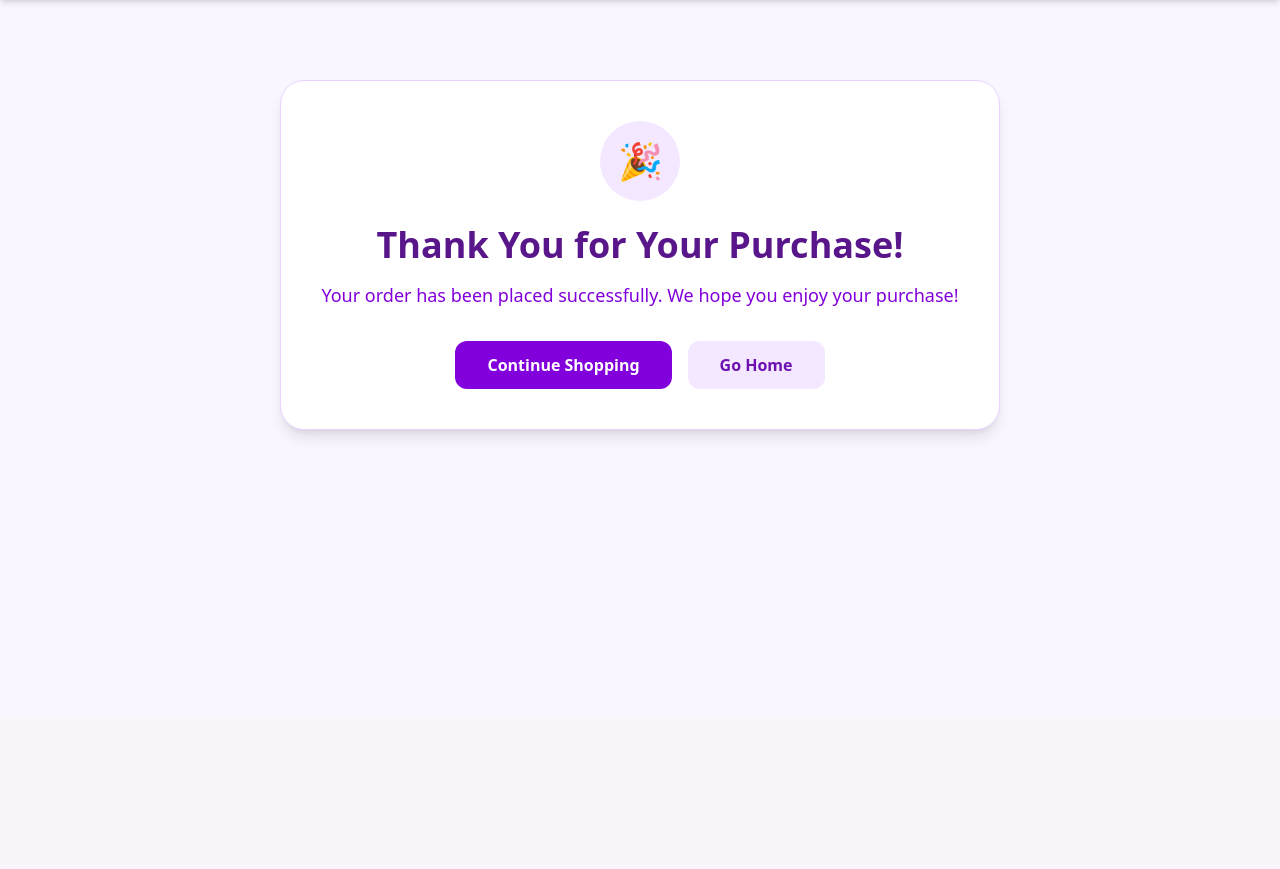
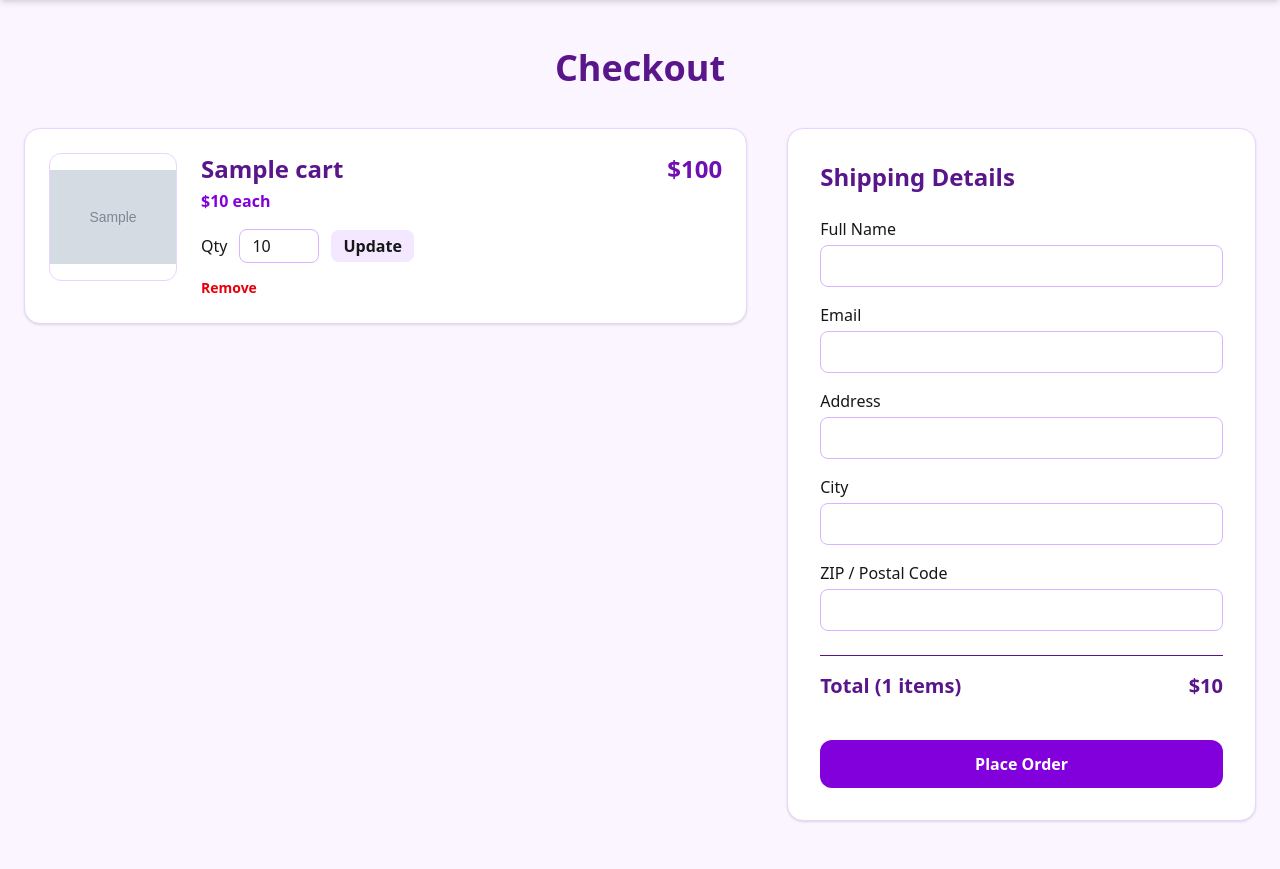
Before and after one commit to dilisa25/unit-3-data-science, a Flask app: template templates/checkout.html.jinja in a window 1280 px wide. Shown: the part 84-953 px from the top of the page. Before the commit the page ends 522 px from the top, so only its background shows below. Run offline with Flask 3, Linux system fonts and the light colour scheme; the template is opened without the code that fills it: most values are stand-ins (such as "Sample title", 1, 10 or a date in 2020); grey boxes marked "Sample" are stand-in pictures.

Commit message:
orders page

```diff
--- a/main.py
+++ b/main.py
@@ -191,7 +191,7 @@ def checkout():
 
 @app.route("/thankyou")
 def thank():
-    return render_template()
+    return render_template("thankyou.html.jinja")
 
 
 @app.route("/cart/<product_id>/update_qty", methods=["POST"])
@@ -304,3 +304,28 @@ def logout():
     logout_user()
     flash("You have been logged out! Thanks for shopping")
     return redirect("/login")
+
+@app.route("/orders")
+@login_required
+def order():
+
+    connection = connect_db()
+    cursor = connection.cursor()
+
+    cursor.execute("""
+        SELECT
+           `Sale`.`ID`,
+           `Sale`.`Timestamp`,
+            SUM(`SaleCart`.`Quantity` ) AS 'Quantity',
+            SUM(`SaleCart`.`Quantity` * `Product`.`Price`) AS 'Total'
+        FROM `Sale`
+        JOIN `SaleCart` ON `SaleCart`.`SaleID` = `Sale`.`ID`
+        JOIN `Product` ON `Product`.`ID` = `SaleCart`.`ProductID`
+        WHERE `UserID` = %s
+        GROUP BY `Sale`.`ID`
+    """, (current_user.id))
+
+    results = cursor.fetchall()
+    connection.close()
+
+    return render_template("orders.html.jinja", orders = results)
--- /dev/null
+++ b/setting.toml
@@ -0,0 +1,3 @@
+password = "226746485"
+
+secret_key = "ughfiuifvyuch"
--- a/templates/checkout.html.jinja
+++ b/templates/checkout.html.jinja
@@ -1,54 +1,150 @@
 <!doctype html>
-<html>
+<html lang="en">
 <head>
     <meta charset="UTF-8" />
     <meta name="viewport" content="width=device-width, initial-scale=1.0" />
     <script src="https://cdn.jsdelivr.net/npm/@tailwindcss/browser@4"></script>
+    <title>Checkout</title>
 </head>
 
 <body class="bg-purple-50 text-neutral-900">
     {% include "components/navbar.html.jinja" %}
 
-    <div class="max-w-3xl mx-auto px-6 py-20 text-center">
+    <main class="max-w-7xl mx-auto px-6 py-12">
+        <h1 class="text-4xl font-bold text-purple-900 text-center mb-10">
+            Checkout
+        </h1>
 
-        <div class="bg-white rounded-3xl border border-purple-200 shadow-lg p-10">
+        <div class="grid grid-cols-1 lg:grid-cols-5 gap-10">
 
-            <!-- Icon -->
-            <div class="flex justify-center mb-6">
-                <div class="w-20 h-20 rounded-full bg-purple-100 flex items-center justify-center">
-                    <span class="text-4xl">🎉</span>
+            <!-- CART ITEMS -->
+            <section class="lg:col-span-3 space-y-6">
+                {% if cart|length == 0 %}
+                    <div class="bg-white rounded-2xl border border-purple-200 shadow p-10 text-center">
+                        <p class="text-lg mb-6">Your cart is empty 🛒</p>
+                        <a href="/browse"
+                           class="inline-block bg-purple-700 hover:bg-purple-800 text-white font-semibold px-6 py-3 rounded-xl transition">
+                            Browse Products
+                        </a>
+                    </div>
+                {% else %}
+
+                {% for x in cart %}
+                <div class="bg-white rounded-2xl border border-purple-200 shadow p-6 flex flex-col sm:flex-row gap-6">
+
+                    <!-- Image -->
+                    <a href="/product/{{ x['ID'] }}">
+                        <img
+                            src="{{ x['Image'] }}"
+                            alt="{{ x['Name'] }}"
+                            class="w-32 h-32 object-contain rounded-xl border border-purple-200"
+                        />
+                    </a>
+
+                    <!-- Details -->
+                    <div class="flex-1">
+                        <a href="/product/{{ x['ID'] }}">
+                            <h2 class="text-2xl font-semibold text-purple-900 hover:underline">
+                                {{ x["Name"] }}
+                            </h2>
+                        </a>
+
+                        <p class="text-purple-700 font-bold mt-1">
+                            ${{ x["Price"] }} each
+                        </p>
+
+                        <!-- Quantity -->
+                        <form method="post" action="/cart/{{ x['ProductID'] }}/update_qty"
+                              class="flex items-center gap-3 mt-4">
+                            <label class="font-medium">Qty</label>
+                            <input
+                                type="number"
+                                name="qty"
+                                min="1"
+                                value="{{ x['Quantity'] }}"
+                                class="w-20 border border-purple-300 rounded-lg px-3 py-1"
+                            />
+                            <button
+                                type="submit"
+                                class="bg-purple-100 hover:bg-purple-200 px-3 py-1 rounded-lg font-semibold">
+                                Update
+                            </button>
+                        </form>
+
+                        <!-- Remove -->
+                        <form method="post" action="/cart/{{ x['ProductID'] }}/delete" class="mt-3">
+                            <button
+                                type="submit"
+                                class="text-red-600 hover:underline text-sm font-semibold">
+                                Remove
+                            </button>
+                        </form>
+                    </div>
+
+                    <!-- Item Total -->
+                    <div class="flex items-center sm:items-start justify-end">
+                        <p class="text-2xl font-bold text-purple-800 whitespace-nowrap">
+                            ${{ x["Price"] * x["Quantity"] }}
+                        </p>
+                    </div>
                 </div>
-            </div>
+                {% endfor %}
+                {% endif %}
+            </section>
 
-            <!-- Heading -->
-            <h1 class="text-4xl font-bold text-purple-900 mb-4">
-                Thank You for Your Purchase!
-            </h1>
+            <!-- CHECKOUT FORM -->
+            <aside class="lg:col-span-2 bg-white rounded-2xl border border-purple-200 shadow p-8 h-fit">
+                <h2 class="text-2xl font-bold text-purple-900 mb-6">
+                    Shipping Details
+                </h2>
 
-            <!-- Message -->
-            <p class="text-lg text-purple-700 mb-8">
-                Your order has been placed successfully.
-                We hope you enjoy your purchase!
-            </p>
+                <form method="post" class="space-y-4">
 
-            <!-- Actions -->
-            <div class="flex flex-col sm:flex-row gap-4 justify-center">
-                <a href="/browse"
-                   class="bg-purple-700 hover:bg-purple-800 text-white
-                          font-bold px-8 py-3 rounded-xl transition">
-                    Continue Shopping
-                </a>
+                    <div>
+                        <label class="block mb-1 font-medium">Full Name</label>
+                        <input type="text" name="name" required
+                            class="w-full border border-purple-300 rounded-lg px-3 py-2">
+                    </div>
 
-                <a href="/"
-                   class="bg-purple-100 hover:bg-purple-200 text-purple-800
-                          font-bold px-8 py-3 rounded-xl transition">
-                    Go Home
-                </a>
-            </div>
+                    <div>
+                        <label class="block mb-1 font-medium">Email</label>
+                        <input type="email" name="email" required
+                            class="w-full border border-purple-300 rounded-lg px-3 py-2">
+                    </div>
+
+                    <div>
+                        <label class="block mb-1 font-medium">Address</label>
+                        <input type="text" name="address" required
+                            class="w-full border border-purple-300 rounded-lg px-3 py-2">
+                    </div>
+
+                    <div>
+                        <label class="block mb-1 font-medium">City</label>
+                        <input type="text" name="city" required
+                            class="w-full border border-purple-300 rounded-lg px-3 py-2">
+                    </div>
+
+                    <div>
+                        <label class="block mb-1 font-medium">ZIP / Postal Code</label>
+                        <input type="text" name="zip" required
+                            class="w-full border border-purple-300 rounded-lg px-3 py-2">
+                    </div>
+
+                    <!-- TOTAL -->
+                    <div class="border-t pt-4 mt-6 flex justify-between text-xl font-bold text-purple-900">
+                        <span>Total ({{ cart|length }} items)</span>
+                        <span>${{ total }}</span>
+                    </div>
+
+                    <button
+                        type="submit"
+                        class="w-full mt-6 bg-purple-700 hover:bg-purple-800 text-white font-semibold py-3 rounded-xl transition">
+                        Place Order
+                    </button>
+                </form>
+            </aside>
 
         </div>
-
-    </div>
-
+    </main>
 </body>
 </html>
--- a/templates/components/navbar.html.jinja
+++ b/templates/components/navbar.html.jinja
@@ -1,6 +1,5 @@
 <nav class="bg-purple-900 text-white w-screen shadow-md">
   <div class="max-w-7xl mx-auto px-6 py-6 flex justify-between items-center">
-
 
     <!-- Logo -->
     <a class="text-3xl font-bold" href="/">
@@ -36,18 +35,26 @@
           </svg>
         </button>
 
-        <!-- DROPDOWN MENU -->
-        <ul class="absolute right-0 mt-2 w-32 bg-purple-800 border border-purple-700 rounded-md
+        <!-- Dropdown Menu -->
+        <ul class="absolute right-0 mt-2 w-40 bg-purple-800 border border-purple-700 rounded-md
                    opacity-0 invisible group-hover:opacity-100 group-hover:visible
                    transition-all duration-200 text-white">
-          {%if not current_user.is_authenticated%}
-          <li><a href="/login" class="block px-4 py-2 hover:bg-purple-700">Sign In</a></li>
-          {%else%}
-          <div>
-              Hi {{current_user.name}}
-          </div>
 
-          {%endif%}
+          {% if not current_user.is_authenticated %}
+            <li><a href="/login" class="block px-4 py-2 hover:bg-purple-700">Sign In</a></li>
+            <li><a href="/register" class="block px-4 py-2 hover:bg-purple-700">Register</a></li>
+          {% else %}
+            <li class="px-4 py-2 text-sm text-purple-200">
+              Hi {{ current_user.name }}
+            </li>
+            <li><a href="/orders" class="block px-4 py-2 hover:bg-purple-700">My Orders</a></li>
+            <li>
+              <a href="/logout" class="block px-4 py-2 hover:bg-purple-700 text-red-300">
+                Logout
+              </a>
+            </li>
+          {% endif %}
+
         </ul>
       </div>
     </div>
@@ -75,17 +82,24 @@
     </div>
   </div>
 
-  <!-- Mobile Menu Dropdown -->
+  <!-- Mobile Menu -->
   <div id="mobile-menu" class="hidden bg-purple-800 text-white md:hidden">
     <ul class="flex flex-col px-6 py-4 space-y-4">
-      <li><a class="hover:text-purple-200 transition" href="/homepage">Home</a></li>
+      <li><a class="hover:text-purple-200 transition" href="/">Home</a></li>
       <li><a class="hover:text-purple-200 transition" href="/browse">Browse</a></li>
       <li><a class="hover:text-purple-200 transition" href="/contact">Contact</a></li>
-      <li><a class="hover:text-purple-200 transition" href="/login">Sign In</a></li>
-      <li><a class="hover:text-purple-200 transition" href="/register">Register</a></li>
+
+      {% if current_user.is_authenticated %}
+        <li><a class="hover:text-purple-200 transition" href="/orders">My Orders</a></li>
+        <li><a class="hover:text-red-300 transition" href="/logout">Logout</a></li>
+      {% else %}
+        <li><a class="hover:text-purple-200 transition" href="/login">Sign In</a></li>
+        <li><a class="hover:text-purple-200 transition" href="/register">Register</a></li>
+      {% endif %}
     </ul>
   </div>
 
+  <!-- Mobile Menu Script -->
   <script>
     const menuButton = document.getElementById('mobile-menu-button');
     const mobileMenu = document.getElementById('mobile-menu');
```
Also changed, not shown: templates/orders.html.jinja (added, +95 -0 lines), thankyou.html.jinja (+54 -0 lines).
